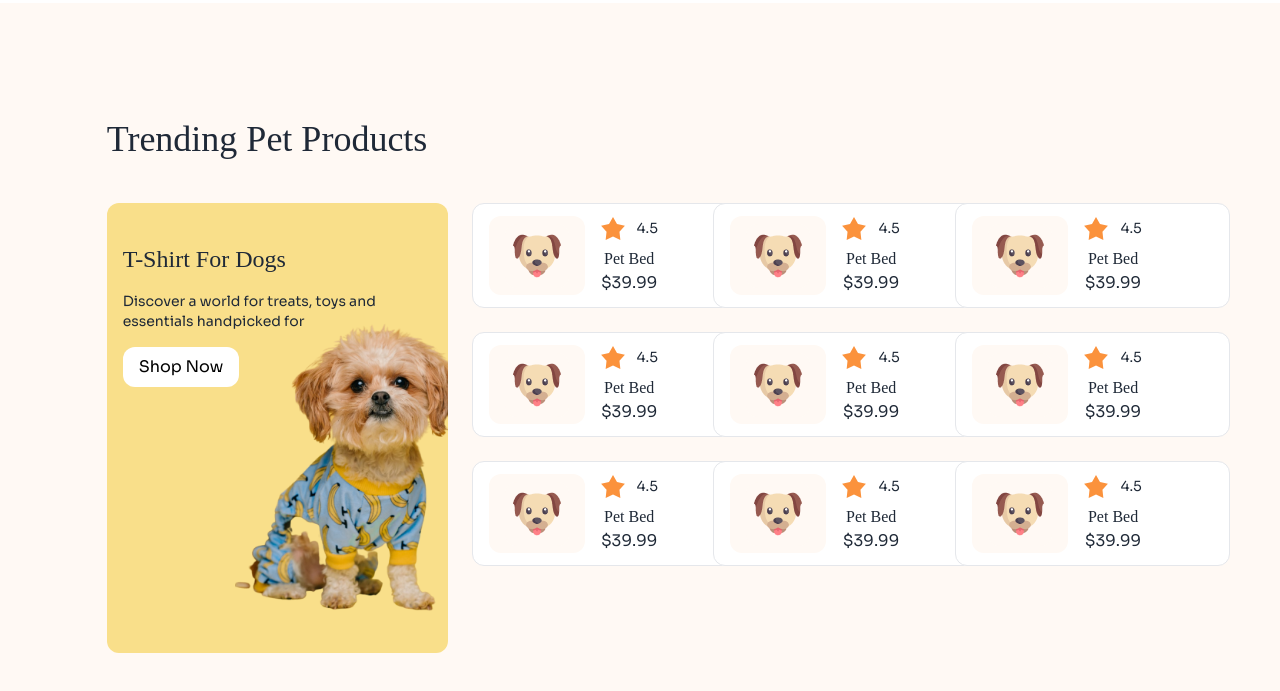
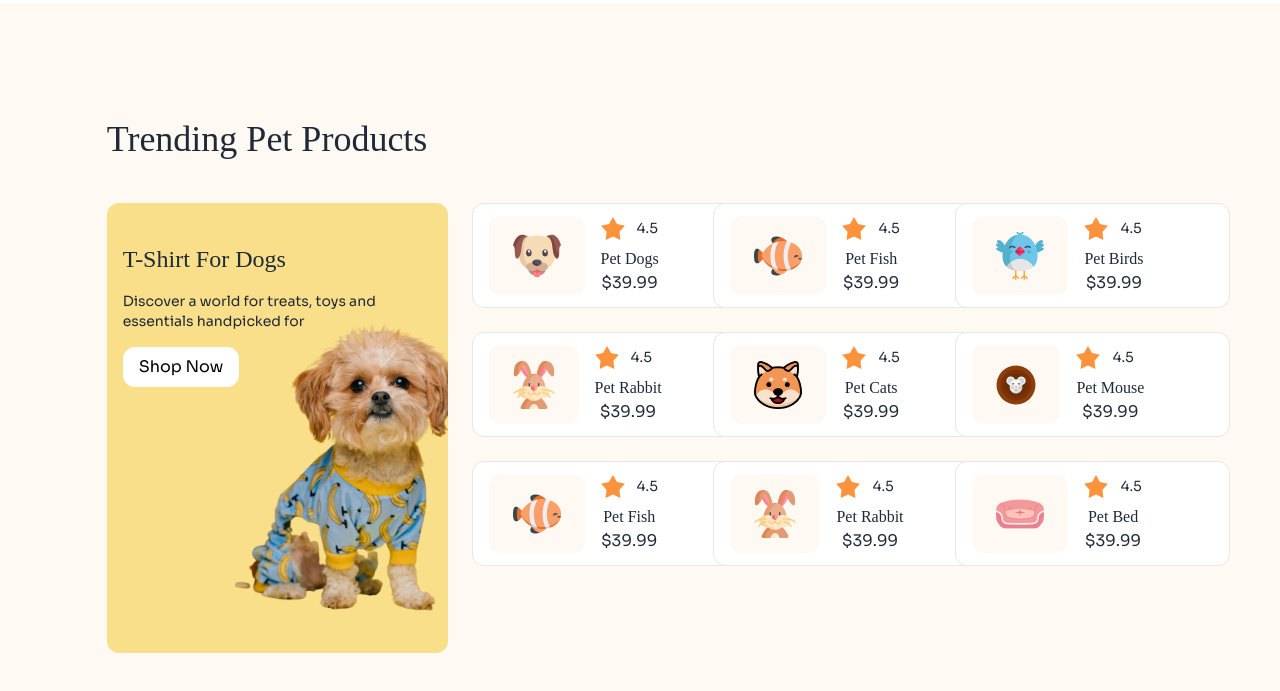
Before and after one commit to rifat-hasan121/Assignment-3, a plain HTML site: page index.html in a window 1280 px wide. Shown: the part 1519-2210 px from the top of the page. Drawn offline with nearby package versions, Linux system fonts and the light colour scheme; a web font is replaced by a local one.

Commit message:
fixed some error

```diff
--- a/index.html
+++ b/index.html
@@ -307,7 +307,7 @@
                     />
                     <div class=" ml-2 md:ml-3 flex justify-center items-center text-[12px] md:text-sm">4.5</div>
                   </div>
-                  <h3 class="text-[12px] md:text-base text-center title-font">Pet Bed</h3>
+                  <h3 class="text-[12px] md:text-base text-center title-font">Pet Dogs</h3>
                   <h2 class="text-[10px] md:text-base text-center">$39.99</h2>
                 </div>
               </div>
@@ -317,7 +317,7 @@
                 <div class="md:bg-color-bg  md:px-4 rounded-xl flex items-center">
                   <img
                     class="bg-color-bg p-2 rounded-xl"
-                    src="./c1-assets/dog-cartoon.png"
+                    src="./c1-assets/fish-cartoon.png"
                     alt=""
                   />
                 </div>
@@ -331,7 +331,7 @@
                     />
                     <div class=" ml-2 md:ml-3 flex justify-center items-center text-[12px] md:text-sm">4.5</div>
                   </div>
-                  <h3 class="text-[12px] md:text-base text-center title-font">Pet Bed</h3>
+                  <h3 class="text-[12px] md:text-base text-center title-font">Pet Fish</h3>
                   <h2 class="text-[10px] md:text-base text-center">$39.99</h2>
                 </div>
               </div>
@@ -341,7 +341,7 @@
                 <div class="md:bg-color-bg  md:px-4 rounded-xl flex items-center">
                   <img
                     class="bg-color-bg p-2 rounded-xl"
-                    src="./c1-assets/dog-cartoon.png"
+                    src="./c1-assets/bird-cartoon.png"
                     alt=""
                   />
                 </div>
@@ -355,7 +355,7 @@
                     />
                     <div class=" ml-2 md:ml-3 flex justify-center items-center text-[12px] md:text-sm">4.5</div>
                   </div>
-                  <h3 class="text-[12px] md:text-base text-center title-font">Pet Bed</h3>
+                  <h3 class="text-[12px] md:text-base text-center title-font">Pet Birds</h3>
                   <h2 class="text-[10px] md:text-base text-center">$39.99</h2>
                 </div>
               </div>
@@ -365,7 +365,7 @@
                 <div class="md:bg-color-bg  md:px-4 rounded-xl flex items-center">
                   <img
                     class="bg-color-bg p-2 rounded-xl"
-                    src="./c1-assets/dog-cartoon.png"
+                    src="./c1-assets/rabbit-cartoon.png"
                     alt=""
                   />
                 </div>
@@ -379,7 +379,7 @@
                     />
                     <div class=" ml-2 md:ml-3 flex justify-center items-center text-[12px] md:text-sm">4.5</div>
                   </div>
-                  <h3 class="text-[12px] md:text-base text-center title-font">Pet Bed</h3>
+                  <h3 class="text-[12px] md:text-base text-center title-font">Pet Rabbit</h3>
                   <h2 class="text-[10px] md:text-base text-center">$39.99</h2>
                 </div>
               </div>
@@ -389,7 +389,7 @@
                 <div class="md:bg-color-bg  md:px-4 rounded-xl flex items-center">
                   <img
                     class="bg-color-bg p-2 rounded-xl"
-                    src="./c1-assets/dog-cartoon.png"
+                    src="./c1-assets/cat-cartoon.png"
                     alt=""
                   />
                 </div>
@@ -403,7 +403,8 @@
                     />
                     <div class=" ml-2 md:ml-3 flex justify-center items-center text-[12px] md:text-sm">4.5</div>
                   </div>
-                  <h3 class="text-[12px] md:text-base text-center title-font">Pet Bed</h3>
+                  <h3 class="text-[12px] md:text-base text-center title-font">Pet Cats
+                  </h3>
                   <h2 class="text-[10px] md:text-base text-center">$39.99</h2>
                 </div>
               </div>
@@ -413,7 +414,7 @@
                 <div class="md:bg-color-bg  md:px-4 rounded-xl flex items-center">
                   <img
                     class="bg-color-bg p-2 rounded-xl"
-                    src="./c1-assets/dog-cartoon.png"
+                    src="./c1-assets/mouse-cartoon.png"
                     alt=""
                   />
                 </div>
@@ -427,7 +428,7 @@
                     />
                     <div class=" ml-2 md:ml-3 flex justify-center items-center text-[12px] md:text-sm">4.5</div>
                   </div>
-                  <h3 class="text-[12px] md:text-base text-center title-font">Pet Bed</h3>
+                  <h3 class="text-[12px] md:text-base text-center title-font">Pet Mouse</h3>
                   <h2 class="text-[10px] md:text-base text-center">$39.99</h2>
                 </div>
               </div>
@@ -437,7 +438,7 @@
                 <div class="md:bg-color-bg  md:px-4 rounded-xl flex items-center">
                   <img
                     class="bg-color-bg p-2 rounded-xl"
-                    src="./c1-assets/dog-cartoon.png"
+                    src="./c1-assets/fish-cartoon.png"
                     alt=""
                   />
                 </div>
@@ -451,7 +452,7 @@
                     />
                     <div class=" ml-2 md:ml-3 flex justify-center items-center text-[12px] md:text-sm">4.5</div>
                   </div>
-                  <h3 class="text-[12px] md:text-base text-center title-font">Pet Bed</h3>
+                  <h3 class="text-[12px] md:text-base text-center title-font">Pet Fish</h3>
                   <h2 class="text-[10px] md:text-base text-center">$39.99</h2>
                 </div>
               </div>
@@ -461,7 +462,7 @@
                 <div class="md:bg-color-bg  md:px-4 rounded-xl flex items-center">
                   <img
                     class="bg-color-bg p-2 rounded-xl"
-                    src="./c1-assets/dog-cartoon.png"
+                    src="./c1-assets/rabbit-cartoon.png"
                     alt=""
                   />
                 </div>
@@ -475,7 +476,7 @@
                     />
                     <div class=" ml-2 md:ml-3 flex justify-center items-center text-[12px] md:text-sm">4.5</div>
                   </div>
-                  <h3 class="text-[12px] md:text-base text-center title-font">Pet Bed</h3>
+                  <h3 class="text-[12px] md:text-base text-center title-font">Pet Rabbit</h3>
                   <h2 class="text-[10px] md:text-base text-center">$39.99</h2>
                 </div>
               </div>
@@ -485,7 +486,7 @@
                 <div class="md:bg-color-bg  md:px-4 rounded-xl flex items-center">
                   <img
                     class="bg-color-bg p-2 rounded-xl"
-                    src="./c1-assets/dog-cartoon.png"
+                    src="./c1-assets/pet-couch.png"
                     alt=""
                   />
                 </div>
```
